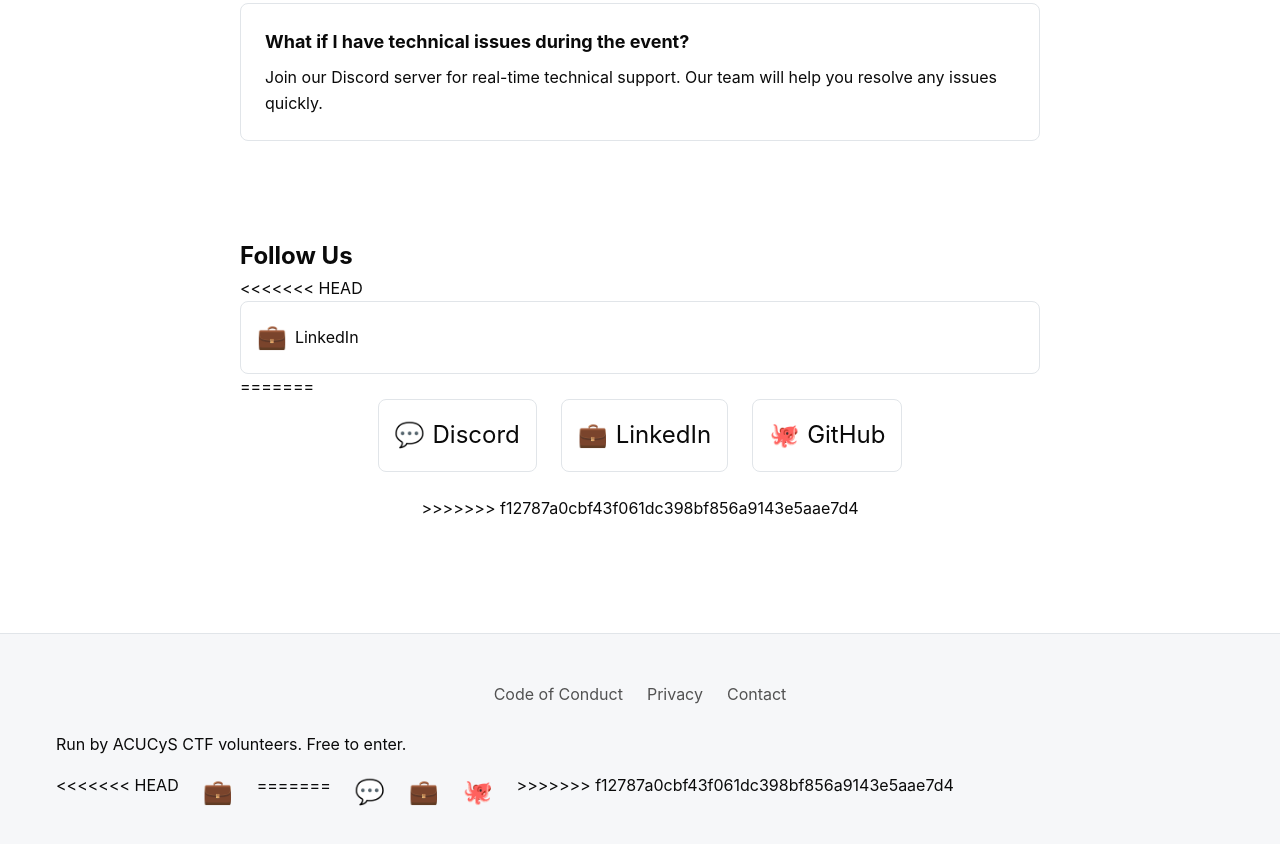
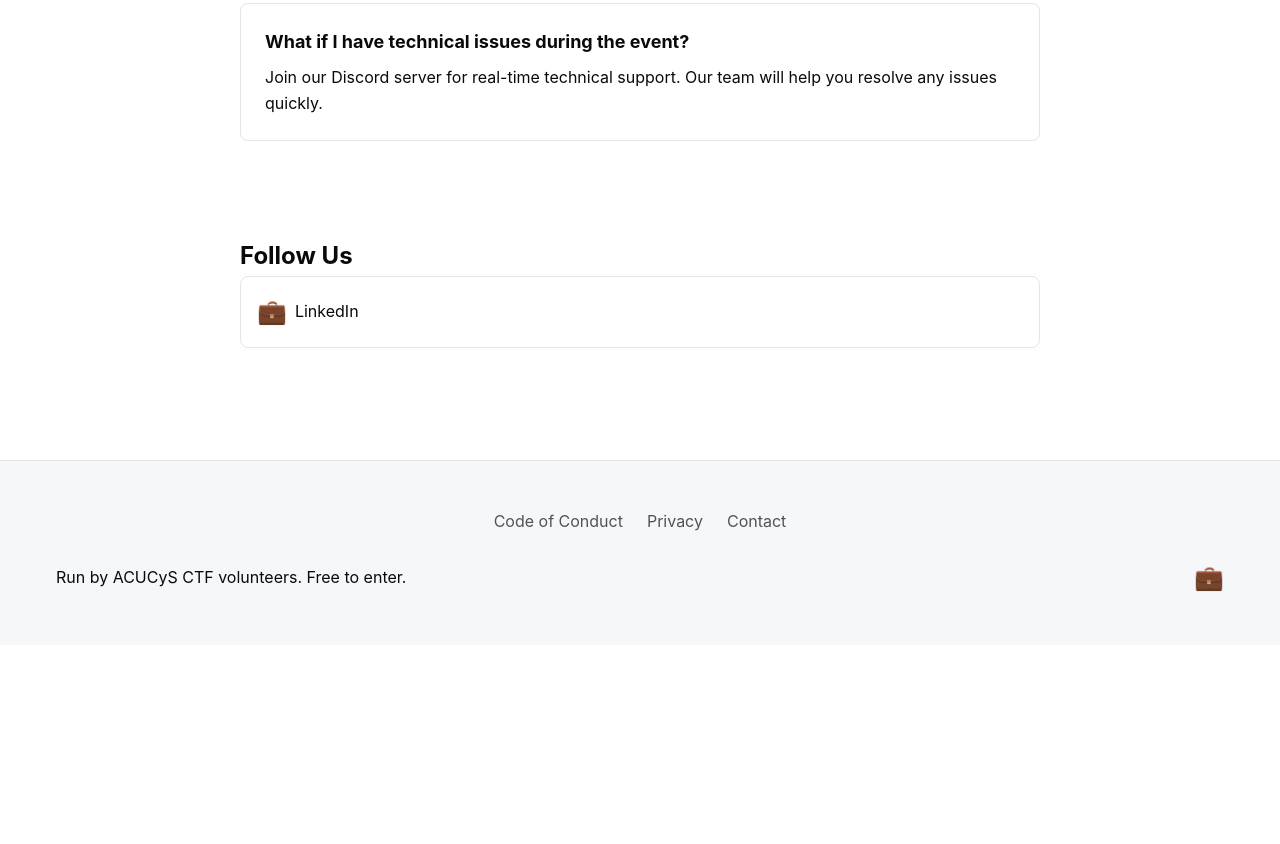
Before and after one commit to ACUCyS-CTF/Website, a plain HTML site: page contact.html in a window 1280 px wide. Shown: the part 1785-2629 px from the top of the page. After the commit the page ends 2430 px from the top, so only its background shows below. Drawn offline with Linux system fonts and the light colour scheme.

Commit message:
Fixed broken links

```diff
--- a/contact.html
+++ b/contact.html
@@ -31,7 +31,7 @@
         <div class="container">
             <div class="announcement-content">
                 <span class="announcement-text">Next event: Jingle Shells 2025</span>
-                <a href="/jingleshells" class="btn btn-secondary btn-small" data-keep-params="true">View event</a>
+                <a href="/jingleshells.html" class="btn btn-secondary btn-small" data-keep-params="true">View event</a>
                 <button class="announcement-dismiss" aria-label="Dismiss announcement" title="Dismiss">×</button>
             </div>
         </div>
@@ -52,7 +52,7 @@
                     <ul class="nav-list">
                         <li><a href="/#about" class="nav-link">About</a></li>
                         <li class="nav-item-has-menu">
-                            <a href="/jingleshells" class="nav-link" data-keep-params="true">Events</a>
+                            <a href="/jingleshells.html" class="nav-link" data-keep-params="true">Events</a>
                             <div class="nav-menu" role="menu">
                                 <a href="/jingleshells" role="menuitem" class="nav-menu-item" data-keep-params="true">Jingle Shells 2025</a>
                                 <a href="/#past-events" role="menuitem" class="nav-menu-item">Past events</a>
@@ -61,7 +61,7 @@
                         <li><a href="/#sponsors" class="nav-link">Sponsors</a></li>
                         <li><a href="/#clubs" class="nav-link">Clubs</a></li>
                         <li><a href="/#faq" class="nav-link">FAQ</a></li>
-                        <li><a href="/contact" class="nav-link">Contact</a></li>
+                        <li><a href="/contact.html" class="nav-link">Contact</a></li>
                     </ul>
                 </nav>
 
@@ -167,28 +167,10 @@
                         <!-- Social Media -->
                         <div class="contact-section">
                             <h2>Follow Us</h2>
-<<<<<<< HEAD
                                 <a href="https://linkedin.com/company/acucys" class="social-link" target="_blank" aria-label="LinkedIn">
                                     <span class="social-icon">💼</span>
                                     <span>LinkedIn</span>
                                 </a>
-=======
-                            <div class="social-links">
-                                <a href="https://discord.gg/WZAHJ66gPg" class="social-link" target="_blank" aria-label="Discord">
-                                    <span class="social-icon">💬</span>
-                                    <span>Discord</span>
-                                </a>
-
-                                <a href="https://www.linkedin.com/company/acucys-ctf" class="social-link" target="_blank" aria-label="LinkedIn">
-                                    <span class="social-icon">💼</span>
-                                    <span>LinkedIn</span>
-                                </a>
-
-                                <a href="https://github.com/orgs/ACUCyS-CTF" class="social-link" target="_blank" aria-label="GitHub">
-                                    <span class="social-icon">🐙</span>
-                                    <span>GitHub</span>
-                                </a>
->>>>>>> f12787a0cbf43f061dc398bf856a9143e5aae7d4
                             </div>
                         </div>
                     </div>
@@ -209,13 +191,7 @@
                 <div class="footer-bottom">
                     <p>Run by ACUCyS CTF volunteers. Free to enter.</p>
                     <div class="social-links">
-<<<<<<< HEAD
                         <a href="https://linkedin.com/company/acucys" aria-label="LinkedIn">💼</a>
-=======
-                        <a href="https://discord.gg/WZAHJ66gPg" aria-label="Discord">💬</a>
-                        <a href="https://www.linkedin.com/company/acucys-ctf" aria-label="LinkedIn">💼</a>
-                        <a href="https://github.com/orgs/ACUCyS-CTF" aria-label="GitHub">🐙</a>
->>>>>>> f12787a0cbf43f061dc398bf856a9143e5aae7d4
                     </div>
                 </div>
             </div>
```
Also changed, not shown: beginner-guide.html (+3 -9 lines), code-of-conduct.html (+4 -10 lines), index.html (+1 -1 lines), jingleshells.html (+1 -1 lines), privacy.html (+3 -9 lines), what-is-a-ctf.html (+0 -10 lines).
